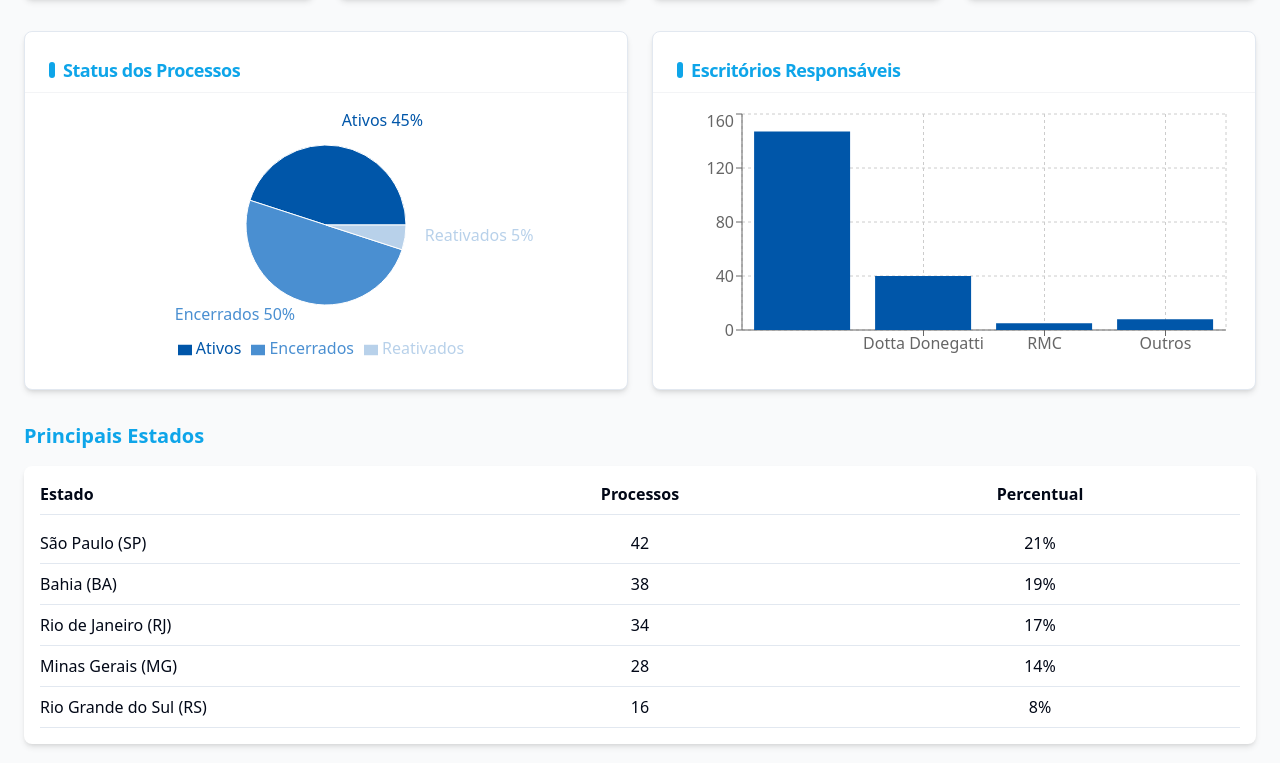
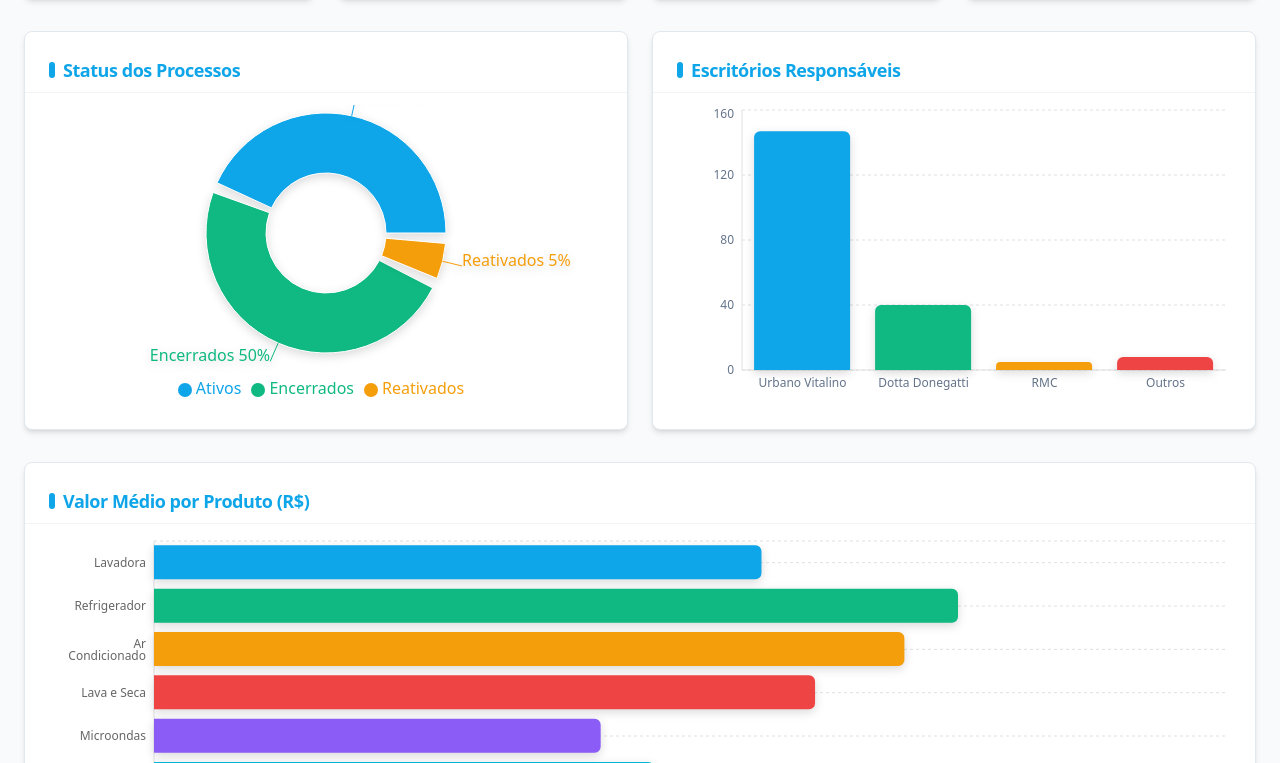
Before and after one commit to mwfilho/midea-consumer-insights-board-20, a React (Vite) app: page / in a window 1280 px wide. Shown: the part 477-1240 px from the top of the page. Built offline with nearby package versions, Linux system fonts and the light colour scheme.

Commit message:
feat: Improve chart styles and colors

```diff
--- a/src/components/dashboard/ProcessDistributionChart.tsx
+++ b/src/components/dashboard/ProcessDistributionChart.tsx
@@ -30,10 +30,12 @@ const ProcessDistributionChart: React.FC<ProcessDistributionChartProps> = ({ dat
           height={70}
           tick={{ fontSize: 12 }}
           tickLine={false}
+          axisLine={{ stroke: '#e0e0e0' }}
         />
         <YAxis
           tickLine={false}
           axisLine={{ stroke: '#e0e0e0' }}
+          tick={{ fontSize: 12 }}
         />
         <Tooltip
           formatter={(value, name) => [`${value} processos`, 'Quantidade']}
@@ -43,6 +45,7 @@ const ProcessDistributionChart: React.FC<ProcessDistributionChartProps> = ({ dat
             boxShadow: '0 4px 12px rgba(0,0,0,0.1)',
             border: 'none'
           }}
+          cursor={{ fill: 'rgba(0, 0, 0, 0.05)' }}
         />
         <Bar
           dataKey="processos"
--- a/src/pages/Index.tsx
+++ b/src/pages/Index.tsx
@@ -6,17 +6,19 @@ import {
   LayoutDashboard,
   Gavel
 } from 'lucide-react';
-import { PieChart, Pie, BarChart, Bar, XAxis, YAxis, CartesianGrid, Tooltip, Legend, ResponsiveContainer, Cell } from 'recharts';
+import { PieChart, Pie, BarChart, Bar, XAxis, YAxis, CartesianGrid, Tooltip, Legend, ResponsiveContainer, Cell, RadialBar } from 'recharts';
 
 import DashboardLayout from '@/components/DashboardLayout';
 import StatCard from '@/components/dashboard/StatCard';
 import ChartCard from '@/components/dashboard/ChartCard';
-import InsightsList from '@/components/dashboard/InsightsList';
+import ProcessDistributionChart from '@/components/dashboard/ProcessDistributionChart';
 import {
   statusProcessos,
   escritoriosResponsaveis,
-  processosPorEstado
+  processosPorEstado,
+  valorMedioProdutos
 } from '@/data/dashboardData';
+import { ChartContainer, ChartTooltipContent, ChartTooltip } from '@/components/ui/chart';
 
 const Index = () => {
   // Transformar dados para o gráfico de pizza
@@ -26,12 +28,23 @@ const Index = () => {
     { name: 'Reativados', value: statusProcessos.reativado },
   ];
 
-  const COLORS = ['#0056a9', '#4a8fd1', '#b8d1ea'];
+  // Cores mais vibrantes e modernas para os gráficos
+  const COLORS = ['#0ea5e9', '#10b981', '#f59e0b', '#ef4444', '#8b5cf6', '#06b6d4'];
+  const COLORS_STATUS = ['#0ea5e9', '#10b981', '#f59e0b'];
+
+  // Configuração para o ChartContainer
+  const chartConfig = {
+    ativos: { label: 'Ativos', theme: { light: '#0ea5e9', dark: '#38bdf8' } },
+    encerrados: { label: 'Encerrados', theme: { light: '#10b981', dark: '#34d399' } },
+    reativados: { label: 'Reativados', theme: { light: '#f59e0b', dark: '#fbbf24' } },
+    primaryLine: { theme: { light: '#0ea5e9', dark: '#38bdf8' } },
+    secondaryLine: { theme: { light: '#f59e0b', dark: '#fbbf24' } },
+  };
 
   return (
     <DashboardLayout title="Resumo Executivo">
       <div className="mb-6">
-        <h2 className="text-2xl font-bold text-midea-blue mb-2">
+        <h2 className="text-2xl font-bold text-sky-500 mb-2">
           Principais Indicadores - Abril/2025
         </h2>
         <p className="text-gray-600">Análise da carteira de processos do contencioso consumidor</p>
@@ -42,65 +55,170 @@ const Index = () => {
         <StatCard
           title="Total de Processos"
           value="200+"
-          icon={<Gavel size={32} className="text-midea-blue" />}
+          icon={<Gavel size={32} className="text-sky-500" />}
           description="Processos ativos e encerrados"
         />
         <StatCard
           title="Total de Pagamentos"
           value="R$ 350mil+"
-          icon={<BarChartIcon size={32} className="text-midea-blue" />}
+          icon={<BarChartIcon size={32} className="text-sky-500" />}
           description="Acordos e condenações"
         />
         <StatCard
           title="Média Danos Morais"
           value="R$ 3.000"
-          icon={<LayoutDashboard size={32} className="text-midea-blue" />}
+          icon={<LayoutDashboard size={32} className="text-sky-500" />}
           description="Valor por processo"
         />
         <StatCard
           title="Média Danos Materiais"
           value="R$ 4.000"
-          icon={<Calendar size={32} className="text-midea-blue" />}
+          icon={<Calendar size={32} className="text-sky-500" />}
           description="Valor por processo"
         />
       </div>
 
       {/* Gráficos */}
       <div className="grid grid-cols-1 lg:grid-cols-2 gap-6 mb-8">
-        <ChartCard title="Status dos Processos">
-          <div className="h-64">
+        <ChartCard title="Status dos Processos" contentClassName="pt-3">
+          <div className="h-[300px]">
             <ResponsiveContainer width="100%" height="100%">
               <PieChart>
                 <Pie
                   data={statusData}
                   cx="50%"
                   cy="50%"
-                  labelLine={false}
-                  outerRadius={80}
+                  labelLine
+                  outerRadius={120}
+                  innerRadius={60}
                   fill="#8884d8"
                   dataKey="value"
                   label={({ name, percent }) => `${name} ${(percent * 100).toFixed(0)}%`}
+                  paddingAngle={5}
                 >
                   {statusData.map((entry, index) => (
-                    <Cell key={`cell-${index}`} fill={COLORS[index % COLORS.length]} />
+                    <Cell
+                      key={`cell-${index}`}
+                      fill={COLORS_STATUS[index % COLORS_STATUS.length]}
+                      style={{
+                        filter: 'drop-shadow(0px 3px 5px rgba(0,0,0,0.15))'
+                      }}
+                    />
                   ))}
                 </Pie>
-                <Tooltip formatter={(value) => `${value}%`} />
-                <Legend />
+                <Tooltip
+                  formatter={(value, name) => [`${value}%`, name]}
+                  contentStyle={{
+                    backgroundColor: 'rgba(255, 255, 255, 0.95)',
+                    borderRadius: '8px',
+                    boxShadow: '0 4px 12px rgba(0,0,0,0.1)',
+                    border: 'none'
+                  }}
+                />
+                <Legend
+                  verticalAlign="bottom"
+                  align="center"
+                  layout="horizontal"
+                  iconType="circle"
+                  wrapperStyle={{
+                    paddingTop: '20px'
+                  }}
+                />
               </PieChart>
             </ResponsiveContainer>
           </div>
         </ChartCard>
 
-        <ChartCard title="Escritórios Responsáveis">
-          <div className="h-64">
+        <ChartCard title="Escritórios Responsáveis" contentClassName="pt-3">
+          <div className="h-[300px]">
+            <ChartContainer
+              config={chartConfig}
+              className="w-full h-full"
+            >
+              <BarChart data={escritoriosResponsaveis}>
+                <CartesianGrid strokeDasharray="3 3" vertical={false} stroke="#e0e0e0" />
+                <XAxis
+                  dataKey="escritorio"
+                  tick={{ fill: '#666', fontSize: 12 }}
+                  axisLine={{ stroke: '#e0e0e0' }}
+                  tickLine={false}
+                />
+                <YAxis
+                  tick={{ fill: '#666', fontSize: 12 }}
+                  axisLine={{ stroke: '#e0e0e0' }}
+                  tickLine={false}
+                />
+                <Tooltip content={<ChartTooltipContent />} />
+                <Bar
+                  dataKey="processos"
+                  name="Processos"
+                  radius={[6, 6, 0, 0]}
+                  fill="#0ea5e9"
+                  animationBegin={0}
+                  animationDuration={1500}
+                  className="hover:opacity-80"
+                >
+                  {escritoriosResponsaveis.map((entry, index) => (
+                    <Cell
+                      key={`cell-${index}`}
+                      fill={COLORS[index % COLORS.length]}
+                      style={{
+                        filter: 'drop-shadow(0px 3px 5px rgba(0,0,0,0.15))'
+                      }}
+                    />
+                  ))}
+                </Bar>
+              </BarChart>
+            </ChartContainer>
+          </div>
+        </ChartCard>
+      </div>
+
+      {/* Valor Médio por Produto */}
+      <div className="grid grid-cols-1 mb-8">
+        <ChartCard title="Valor Médio por Produto (R$)" contentClassName="pt-3">
+          <div className="h-[300px]">
             <ResponsiveContainer width="100%" height="100%">
-              <BarChart data={escritoriosResponsaveis}>
-                <CartesianGrid strokeDasharray="3 3" />
-                <XAxis dataKey="escritorio" />
-                <YAxis />
-                <Tooltip formatter={(value) => `${value} processos`} />
-                <Bar dataKey="processos" fill="#0056a9" />
+              <BarChart data={valorMedioProdutos} layout="vertical">
+                <CartesianGrid strokeDasharray="3 3" horizontal={true} vertical={false} stroke="#e0e0e0" />
+                <XAxis
+                  type="number"
+                  tick={{ fill: '#666', fontSize: 12 }}
+                  axisLine={{ stroke: '#e0e0e0' }}
+                  tickLine={false}
+                />
+                <YAxis
+                  dataKey="produto"
+                  type="category"
+                  tick={{ fill: '#666', fontSize: 12 }}
+                  axisLine={{ stroke: '#e0e0e0' }}
+                  tickLine={false}
+                  width={100}
+                />
+                <Tooltip
+                  formatter={(value) => [`R$ ${value}`, 'Valor Médio']}
+                  contentStyle={{
+                    backgroundColor: 'rgba(255, 255, 255, 0.95)',
+                    borderRadius: '8px',
+                    boxShadow: '0 4px 12px rgba(0,0,0,0.1)',
+                    border: 'none'
+                  }}
+                />
+                <Bar
+                  dataKey="valor"
+                  radius={[0, 6, 6, 0]}
+                  animationDuration={1500}
+                >
+                  {valorMedioProdutos.map((entry, index) => (
+                    <Cell
+                      key={`cell-${index}`}
+                      fill={COLORS[index % COLORS.length]}
+                      style={{
+                        filter: 'drop-shadow(0px 3px 5px rgba(0,0,0,0.15))'
+                      }}
+                    />
+                  ))}
+                </Bar>
               </BarChart>
             </ResponsiveContainer>
           </div>
@@ -109,26 +227,15 @@ const Index = () => {
 
       {/* Lista de estados com mais processos */}
       <div className="mb-8">
-        <h3 className="text-xl font-bold text-midea-blue mb-4">Principais Estados</h3>
-        <div className="bg-white p-4 rounded-lg shadow-md">
-          <div className="grid grid-cols-3 font-bold border-b pb-2 mb-2">
-            <div>Estado</div>
-            <div className="text-center">Processos</div>
-            <div className="text-center">Percentual</div>
-          </div>
-          {processosPorEstado.slice(0, 5).map((estado, index) => (
-            <div key={index} className="grid grid-cols-3 py-2 border-b">
-              <div>{estado.estado}</div>
-              <div className="text-center">{estado.processos}</div>
-              <div className="text-center">{estado.percentual}</div>
-            </div>
-          ))}
-        </div>
+        <h3 className="text-xl font-bold text-sky-500 mb-4">Principais Estados</h3>
+        <ChartCard title="Distribuição de Processos por Estado">
+          <ProcessDistributionChart data={processosPorEstado.slice(0, 5)} />
+        </ChartCard>
       </div>
 
       {/* Insights */}
       <div className="mb-8">
-        <h3 className="text-xl font-bold text-midea-blue mb-4">Insights</h3>
+        <h3 className="text-xl font-bold text-sky-500 mb-4">Insights</h3>
         <div className="bg-white p-4 rounded-lg shadow-md">
           <ul className="list-disc pl-5 space-y-2">
             <li>Maior concentração nas regiões Sudeste e Nordeste</li>
```
